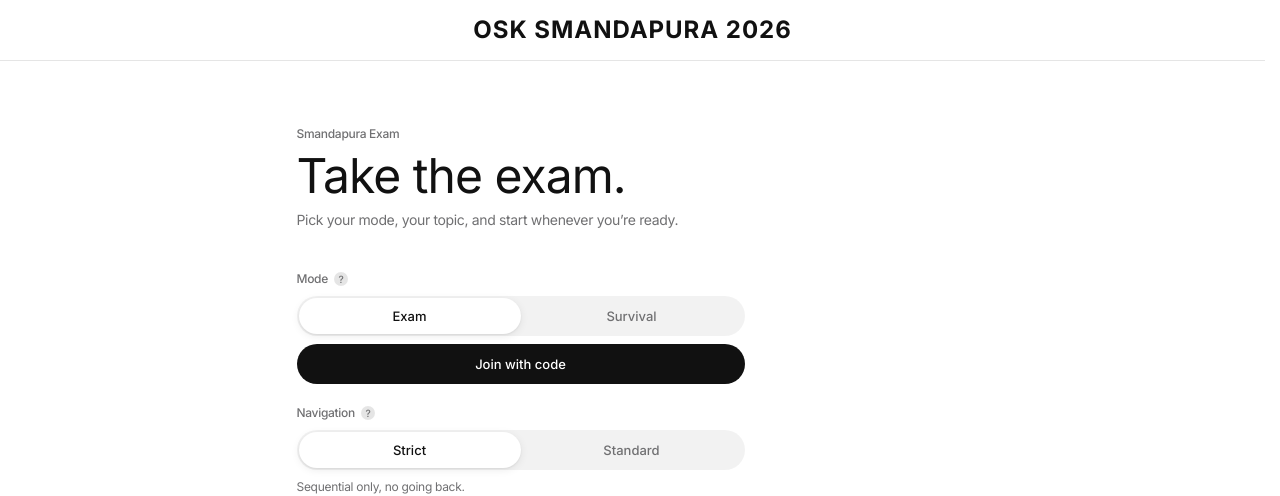
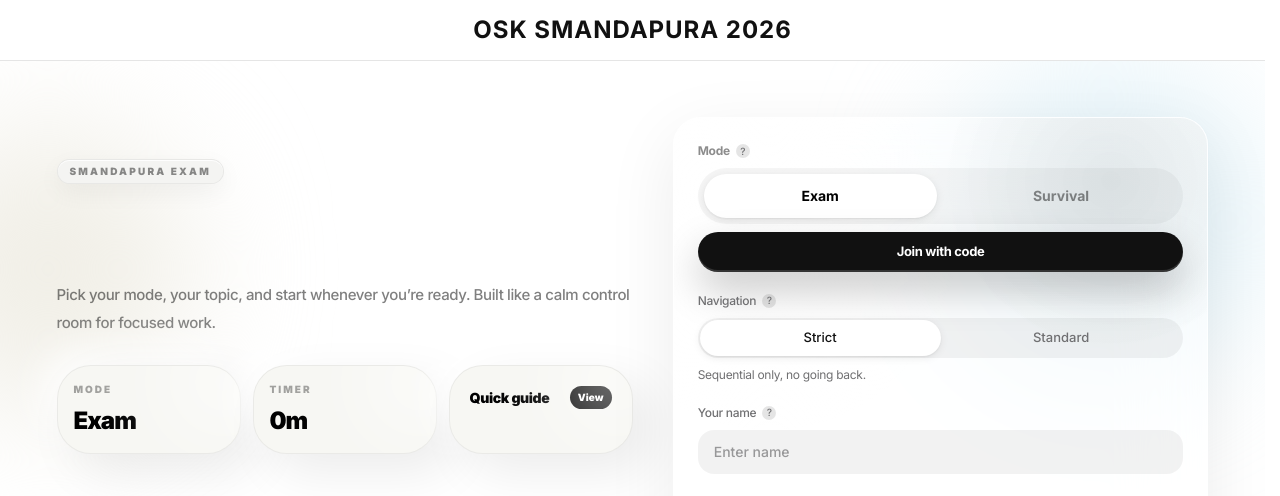
Before and after one commit to LvnnnX/exam-app, a Next.js app: page / in a window 1280 px wide. Shown: the top 496 px of the page. Built offline with nearby package versions, Linux system fonts and the light colour scheme; no server answers; the database is empty.

Commit message:
feat: add cult-inspired exam landing UI

```diff
--- /dev/null
+++ b/app/components/cult/CultPrimitives.tsx
@@ -0,0 +1,127 @@
+"use client";
+
+import React, { useState } from 'react';
+import { motion, AnimatePresence } from 'framer-motion';
+import { cn } from '@/lib/ui';
+
+type Theme = 'light' | 'dark';
+
+type PrimitiveProps = {
+  children: React.ReactNode;
+  className?: string;
+  theme?: Theme;
+};
+
+export function GradientHeading({ children, className }: PrimitiveProps) {
+  return (
+    <h1 className={cn('font-display text-[42px] leading-[0.96] tracking-[-0.06em] text-transparent bg-clip-text bg-[linear-gradient(115deg,#111_0%,#707072_42%,#111_76%)] sm:text-[64px]', className)}>
+      {children}
+    </h1>
+  );
+}
+
+export function NeumorphEyebrow({ children, className, theme = 'light' }: PrimitiveProps) {
+  return (
+    <span className={cn('inline-flex rounded-full border px-3 py-1 text-[10px] font-black uppercase tracking-[0.22em]', theme === 'dark' ? 'border-white/10 bg-white/5 text-white/55 shadow-[inset_0_1px_0_rgba(255,255,255,0.08)]' : 'border-black/5 bg-[#f4f4f2] text-black/45 shadow-[inset_0_1px_0_rgba(255,255,255,0.9),0_8px_24px_rgba(0,0,0,0.05)]', className)}>
+      {children}
+    </span>
+  );
+}
+
+export function NeumorphButton({ children, className, theme = 'light', ...props }: React.ButtonHTMLAttributes<HTMLButtonElement> & PrimitiveProps) {
+  return (
+    <button
+      {...props}
+      className={cn('rounded-full px-5 py-3 text-sm font-bold tracking-tight transition-spring-fast active:scale-[0.97] disabled:cursor-not-allowed disabled:opacity-45', theme === 'dark' ? 'bg-white text-black shadow-[0_18px_40px_rgba(255,255,255,0.12),inset_0_-2px_0_rgba(0,0,0,0.16)] hover:bg-white/90' : 'bg-[#111] text-white shadow-[0_18px_40px_rgba(0,0,0,0.22),inset_0_-2px_0_rgba(255,255,255,0.15)] hover:bg-[#2a2a2a]', className)}
+    >
+      {children}
+    </button>
+  );
+}
+
+export function CutoutCard({ children, className, theme = 'light' }: PrimitiveProps) {
+  return (
+    <div className={cn('relative overflow-hidden rounded-[34px] border p-5', theme === 'dark' ? 'border-white/10 bg-white/[0.04] text-white shadow-[0_28px_80px_rgba(0,0,0,0.5)]' : 'border-black/5 bg-[#f7f7f3] text-black shadow-[18px_18px_50px_rgba(0,0,0,0.08),-14px_-14px_40px_rgba(255,255,255,0.95)]', className)}>
+      <div className="pointer-events-none absolute -right-10 -top-10 h-28 w-28 rounded-full bg-white/60 blur-2xl" />
+      {children}
+    </div>
+  );
+}
+
+export function DistortedGlass({ children, className, theme = 'light' }: PrimitiveProps) {
+  return (
+    <div className={cn('relative overflow-hidden rounded-[28px] border backdrop-blur-2xl', theme === 'dark' ? 'border-white/10 bg-white/[0.06]' : 'border-white/70 bg-white/55 shadow-[0_20px_70px_rgba(0,0,0,0.08)]', className)}>
+      <div className="absolute inset-0 bg-[radial-gradient(circle_at_18%_20%,rgba(255,255,255,0.65),transparent_28%),radial-gradient(circle_at_82%_10%,rgba(17,17,17,0.08),transparent_24%)]" />
+      <div className="relative">{children}</div>
+    </div>
+  );
+}
+
+export function ChoicePoll({ options, value, onChange, className }: { options: { value: string; label: string; tone?: 'red' | 'black' }[]; value: string; onChange: (value: string) => void; className?: string }) {
+  return (
+    <div className={cn('grid gap-2 rounded-[28px] bg-black/[0.04] p-1.5 sm:grid-cols-2', className)}>
+      {options.map((option) => {
+        const active = value === option.value;
+        return (
+          <button
+            key={option.value}
+            type="button"
+            onClick={() => onChange(option.value)}
+            className={cn('rounded-[22px] px-4 py-3 text-sm font-bold transition-spring-fast active:scale-[0.98]', active ? option.tone === 'red' ? 'bg-nike-red text-white shadow-ios-sm' : 'bg-white text-black shadow-ios-sm' : 'text-black/45 hover:bg-white/45')}
+          >
+            {option.label}
+          </button>
+        );
+      })}
+    </div>
+  );
+}
+
+export function ExpandableScreen({ title, children, className }: PrimitiveProps & { title: string }) {
+  const [open, setOpen] = useState(false);
+  return (
+    <CutoutCard className={className}>
+      <button type="button" onClick={() => setOpen((value) => !value)} className="flex w-full items-center justify-between gap-4 text-left">
+        <span className="text-sm font-black tracking-tight">{title}</span>
+        <span className="rounded-full bg-black px-2 py-1 text-[10px] font-black text-white">{open ? 'Hide' : 'View'}</span>
+      </button>
+      <AnimatePresence initial={false}>
+        {open && (
+          <motion.div initial={{ height: 0, opacity: 0 }} animate={{ height: 'auto', opacity: 1 }} exit={{ height: 0, opacity: 0 }} className="overflow-hidden">
+            <div className="pt-4 text-sm text-black/60">{children}</div>
+          </motion.div>
+        )}
+      </AnimatePresence>
+    </CutoutCard>
+  );
+}
+
+export function TextAnimate({ children, className }: PrimitiveProps) {
+  return (
+    <motion.span initial={{ y: 14, opacity: 0, filter: 'blur(8px)' }} animate={{ y: 0, opacity: 1, filter: 'blur(0px)' }} transition={{ duration: 0.55, ease: [0.22, 1, 0.36, 1] }} className={className}>
+      {children}
+    </motion.span>
+  );
+}
+
+export function FamilyDrawer({ children, label = 'Tools', className }: PrimitiveProps & { label?: string }) {
+  const [open, setOpen] = useState(false);
+  return (
+    <div className={className}>
+      <button type="button" onClick={() => setOpen(true)} className="rounded-full bg-black px-4 py-2 text-xs font-black text-white shadow-ios-sm">{label}</button>
+      <AnimatePresence>
+        {open && (
+          <motion.div className="fixed inset-0 z-50 bg-black/40 p-4 backdrop-blur-xl" initial={{ opacity: 0 }} animate={{ opacity: 1 }} exit={{ opacity: 0 }} onClick={() => setOpen(false)}>
+            <motion.div initial={{ y: 80 }} animate={{ y: 0 }} exit={{ y: 80 }} onClick={(event) => event.stopPropagation()} className="mx-auto mt-24 max-w-md rounded-[34px] bg-white p-6 shadow-ios-xl">
+              <div className="mb-4 flex items-center justify-between">
+                <p className="text-sm font-black tracking-tight">{label}</p>
+                <button type="button" onClick={() => setOpen(false)} className="rounded-full bg-black/5 px-3 py-1 text-xs font-bold">Close</button>
+              </div>
+              {children}
+            </motion.div>
+          </motion.div>
+        )}
+      </AnimatePresence>
+    </div>
+  );
+}
--- a/app/page.tsx
+++ b/app/page.tsx
@@ -22,6 +22,7 @@ import AppFallbackView from '@/app/components/exam/AppFallbackView';
 import { QUESTION_COUNTS } from '@/lib/questions';
 import useExamPageController from '@/app/hooks/useExamPageController';
 import { TIME_LIMIT_OPTIONS } from '@/app/hooks/examControllerConstants';
+import { ChoicePoll, CutoutCard, DistortedGlass, ExpandableScreen, GradientHeading, NeumorphButton, NeumorphEyebrow, TextAnimate } from '@/app/components/cult/CultPrimitives';
 
 export default function ExamPage() {
   const {
@@ -37,47 +38,44 @@ export default function ExamPage() {
 
   if (state.step === 1) {
     return (
-      <div className="flex-1 flex flex-col pt-10 md:pt-16 px-5 sm:px-6 pb-10">
-        <div className="max-w-2xl mx-auto w-full">
-          <div className="mb-7 md:mb-10">
-            <p className="text-[12px] font-medium text-nike-grey-500 mb-2 tracking-tight">Smandapura Exam</p>
-            <h1 className="font-display text-[36px] sm:text-[48px] text-nike-black leading-[1.05] tracking-[-0.02em] mb-2">
-              Take the exam.
-            </h1>
-            <p className="text-[14px] text-nike-grey-500 tracking-tight">Pick your mode, your topic, and start whenever you’re ready.</p>
+      <div className="relative flex-1 overflow-hidden px-5 pb-10 pt-8 sm:px-6 md:pt-14">
+        <div className="pointer-events-none absolute -left-24 top-16 h-72 w-72 rounded-full bg-[#f1efe7] blur-3xl" />
+        <div className="pointer-events-none absolute right-0 top-0 h-80 w-80 rounded-full bg-[#d9eef7]/70 blur-3xl" />
+        <div className="relative mx-auto grid w-full max-w-6xl gap-6 lg:grid-cols-[1.05fr_0.95fr] lg:items-start">
+          <div className="pt-4 md:pt-10">
+            <NeumorphEyebrow>Smandapura Exam</NeumorphEyebrow>
+            <GradientHeading className="mt-5 mb-4">
+              <TextAnimate>Take the exam.</TextAnimate>
+            </GradientHeading>
+            <p className="max-w-xl text-[15px] font-medium leading-7 text-black/50 tracking-tight">Pick your mode, your topic, and start whenever you’re ready. Built like a calm control room for focused work.</p>
+            <div className="mt-7 grid max-w-xl gap-3 sm:grid-cols-3">
+              <CutoutCard className="p-4"><p className="text-[10px] font-black uppercase tracking-[0.2em] text-black/35">Mode</p><p className="mt-2 text-2xl font-black tracking-[-0.04em]">{state.isSurvival ? 'Survival' : 'Exam'}</p></CutoutCard>
+              <CutoutCard className="p-4"><p className="text-[10px] font-black uppercase tracking-[0.2em] text-black/35">Timer</p><p className="mt-2 text-2xl font-black tracking-[-0.04em]">{state.timeLimit}m</p></CutoutCard>
+              <ExpandableScreen title="Quick guide"><p>Pilih mapel, bab, sub-bab, lalu mulai sesi. Strict mengunci navigasi; Standard bebas pindah soal.</p></ExpandableScreen>
+            </div>
           </div>
-          <div className="max-w-md w-full space-y-5">
+          <DistortedGlass className="p-4 sm:p-6">
+          <div className="w-full space-y-5">
             <div className="space-y-2">
-              <span className="flex items-center text-[12px] font-medium text-nike-grey-500 tracking-tight">
+              <span className="flex items-center text-[12px] font-bold text-black/45 tracking-tight">
                 Mode
                 <HelpTooltip text="Pilih mode ujian: Exam (biasa) atau Survival (nyawa terbatas)." />
               </span>
-              <div className="inline-flex w-full h-10 rounded-full bg-black/5 p-0.5">
-                <button
-                  onClick={() => setters.setGameMode('exam')}
-                  className={`flex-1 rounded-full text-[13px] font-medium transition-spring-fast active:scale-95 ${state.gameMode === 'exam'
-                    ? 'bg-white text-nike-black shadow-ios-sm'
-                    : 'text-nike-grey-500'
-                    }`}
-                >
-                  Exam
-                </button>
-                <button
-                  onClick={() => { setters.setGameMode('survival'); setters.setExamMode('strict'); }}
-                  className={`flex-1 rounded-full text-[13px] font-medium transition-spring-fast active:scale-95 ${state.gameMode === 'survival'
-                    ? 'bg-nike-red text-white shadow-ios-sm'
-                    : 'text-nike-grey-500'
-                    }`}
-                >
-                  Survival
-                </button>
-              </div>
-              <button
-                onClick={() => setters.setIsJoinModalOpen(true)}
-                className="w-full h-10 rounded-full text-[13px] font-medium transition-spring-fast active:scale-95 bg-nike-black text-white hover:bg-nike-grey-500"
-              >
+              <ChoicePoll
+                value={state.gameMode}
+                onChange={(value) => {
+                  if (value === 'survival') {
+                    setters.setGameMode('survival');
+                    setters.setExamMode('strict');
+                  } else {
+                    setters.setGameMode('exam');
+                  }
+                }}
+                options={[{ value: 'exam', label: 'Exam' }, { value: 'survival', label: 'Survival', tone: 'red' }]}
+              />
+              <NeumorphButton type="button" onClick={() => setters.setIsJoinModalOpen(true)} className="w-full py-2.5 text-[13px]">
                 Join with code
-              </button>
+              </NeumorphButton>
             </div>
 
             {!state.isSurvival && (
@@ -241,6 +239,7 @@ export default function ExamPage() {
               Begin session
             </button>
           </div>
+          </DistortedGlass>
 
           <JoinQuizModal
             isOpen={state.isJoinModalOpen}
--- /dev/null
+++ b/lib/ui.ts
@@ -0,0 +1,6 @@
+import { clsx, type ClassValue } from 'clsx';
+import { twMerge } from 'tailwind-merge';
+
+export function cn(...inputs: ClassValue[]) {
+  return twMerge(clsx(inputs));
+}
```
